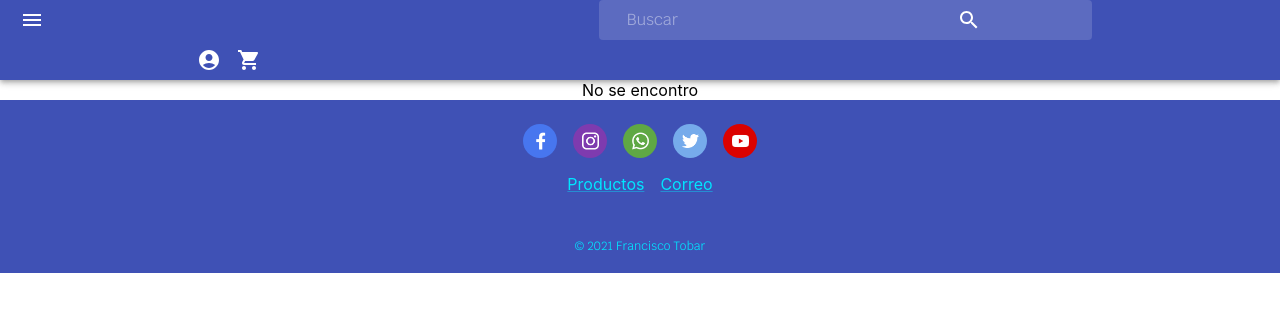
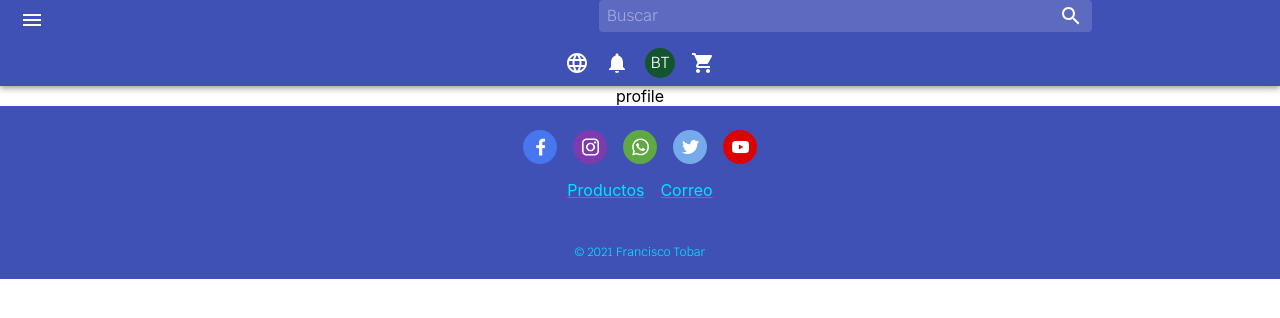
Before and after one commit to borja010/bazaar-store-web, a React (Create React App) app: page /profile in a window 1280 px wide. Shown: the top 318 px of the page. Built offline with nearby package versions, Linux system fonts and the light colour scheme.

Commit message:
Add header with app interactive app bar

```diff
--- /dev/null
+++ b/src/app/components/Account/notifications.jsx
@@ -0,0 +1,7 @@
+import { React, useRef, useEffect, useState } from "react";
+
+function Notifications() {
+    return "notifications";
+}
+
+export default Notifications;
--- /dev/null
+++ b/src/app/components/Account/profile.jsx
@@ -0,0 +1,7 @@
+import { React, useRef, useEffect, useState } from "react";
+
+function Profile() {
+    return "profile";
+}
+
+export default Profile;
--- /dev/null
+++ b/src/app/components/Account/purchase.jsx
@@ -0,0 +1,7 @@
+import { React, useRef, useEffect, useState } from "react";
+
+function Purchase() {
+    return "purchase";
+}
+
+export default Purchase;
--- /dev/null
+++ b/src/app/components/Account/region.jsx
@@ -0,0 +1,7 @@
+import { React, useRef, useEffect, useState } from "react";
+
+function Region() {
+    return "region";
+}
+
+export default Region;
--- /dev/null
+++ b/src/app/components/Cart/cart.jsx
@@ -0,0 +1,7 @@
+import { React, useRef, useEffect, useState } from "react";
+
+function Cart() {
+    return "cart";
+}
+
+export default Cart;
--- a/src/app/components/Skeleton/header.jsx
+++ b/src/app/components/Skeleton/header.jsx
@@ -1,22 +1,37 @@
-import React, { useState, useContext } from "react";
+import React, { useState, useContext, useRef } from "react";
 
+import { Link as RouterLink } from 'react-router-dom';
 
 import AppBar from '@mui/material/AppBar';
 import Grid from "@mui/material/Grid";
 import Toolbar from '@mui/material/Toolbar';
-import Typography from '@mui/material/Typography';
 import IconButton from '@mui/material/IconButton';
-import MenuIcon from '@mui/icons-material/Menu';
-import ShoppingCartIcon from '@mui/icons-material/ShoppingCart';
 import Drawer from '@mui/material/Drawer';
 import List from '@mui/material/List';
 import ListItem from '@mui/material/ListItem';
 import ListItemText from '@mui/material/ListItemText';
+import Avatar from '@mui/material/Avatar';
+import InputBase from '@mui/material/InputBase';
+import ListItemIcon from '@mui/material/ListItemIcon';
+import Divider from '@mui/material/Divider';
+import Paper from '@mui/material/Paper';
+import Popper from '@mui/material/Popper';
+
+import MenuItem from '@mui/material/MenuItem';
+import MenuList from '@mui/material/MenuList';
+import Typography from '@mui/material/Typography';
 import { styled, alpha } from '@mui/material/styles';
 
-import InputBase from '@mui/material/InputBase';
+
 import SearchIcon from '@mui/icons-material/Search';
 import AccountCircleIcon from '@mui/icons-material/AccountCircle';
+import ShoppingCartIcon from '@mui/icons-material/ShoppingCart';
+import LocalShippingIcon from '@mui/icons-material/LocalShipping';
+import LanguageIcon from '@mui/icons-material/Language';
+import NotificationsIcon from '@mui/icons-material/Notifications';
+import MenuIcon from '@mui/icons-material/Menu';
+import Settings from '@mui/icons-material/Settings';
+import Logout from '@mui/icons-material/Logout';
 
 import { Context } from "app/context/storeContext";
 
@@ -32,8 +47,65 @@ const Search = styled('div')(({ theme }) => ({
 }));
 
 function Header() {
+  const [clickCount, setClickCount] = useState(0);
   const [open, setOpen] = useState(false);
   const [state] = useContext(Context);
+  const [anchorEl, setAnchorEl] = useState(null);
+  const [accountOpen, setAccountOpen] = useState(false);
+
+  function stringToColor(string) {
+    let hash = 0;
+    let i;
+
+    /* eslint-disable no-bitwise */
+    for (i = 0; i < string.length; i += 1) {
+      hash = string.charCodeAt(i) + ((hash << 5) - hash);
+    }
+
+    let color = '#';
+
+    for (i = 0; i < 3; i += 1) {
+      const value = (hash >> (i * 8)) & 0xff;
+      color += `00${value.toString(16)}`.substr(-2);
+    }
+    /* eslint-enable no-bitwise */
+
+    return color;
+  }
+
+  function stringAvatar(name) {
+    return {
+      sx: {
+        bgcolor: stringToColor(name),
+        width: 30,
+        height: 30,
+        fontSize: "1rem"
+      },
+      children: `${name.split(' ')[0][0]}${name.split(' ')[1][0]}`,
+    };
+  }
+
+  function handleOpen(event) {
+    setAccountOpen(true);
+    setAnchorEl(event.currentTarget);
+  };
+
+
+  function handleClose() {
+    setAccountOpen(false);
+    setAnchorEl(null);
+  }
+
+  function handleClick(event) {
+    if (accountOpen && clickCount === 1) {
+      setClickCount(clickCount - 1);
+      handleClose();
+    } else if (clickCount === 0) {
+      setClickCount(clickCount + 1);
+      handleOpen(event);
+    }
+  }
+
 
   return (
     <AppBar position="static">
@@ -50,19 +122,20 @@ function Header() {
           <Grid item xs={12} md={8} order={{ md: 1, xs: 2 }} sx={{ padding: { xs: 1, md: 0 } }}>
             <Search sx={{ width: { xs: "100%", md: "60%" } }}>
               <Grid container direction="row" justifyContent="space-between" alignItems="center">
-                <Grid item xs={6} sx={{ flexBasis: "auto" }}>
+                <Grid item xs={11}>
                   <InputBase
                     sx={{ ml: 1, color: "inherit" }}
                     placeholder="Buscar"
                     inputProps={{ 'aria-label': 'buscar' }}
+                    fullWidth
                   />
                 </Grid>
-                <Grid item xs={6} sx={{ flexBasis: "auto" }}>
+                <Grid item xs={1}>
                   <IconButton
                     color="inherit"
                     aria-label="search"
                     component="span"
-
+                    sx={{ p: 0 }}
                   >
                     <SearchIcon />
                   </IconButton>
@@ -70,11 +143,51 @@ function Header() {
               </Grid>
             </Search>
           </Grid>
-          <Grid item xs={4} order={{ md: 2, xs: 1 }} sx={{ flexBasis: "auto" }}>
-            <IconButton color="inherit" aria-label="cart" onClick={() => setOpen(true)}>
+          <Grid item xs={12} order={{ md: 2, xs: 1 }} sx={{ flexBasis: "auto" }}>
+            {/* <IconButton
+              color="inherit"
+              aria-label="cart"
+            >
               <AccountCircleIcon />
+            </IconButton> */}
+            <IconButton
+              color="inherit"
+              aria-label="cart"
+              component={RouterLink}
+              to="/region"
+            >
+              <LanguageIcon />
             </IconButton>
-            <IconButton color="inherit" aria-label="cart" onClick={() => setOpen(true)}>
+            <IconButton
+              color="inherit"
+              aria-label="cart"
+              component={RouterLink}
+              to="/notifications"
+            >
+              <NotificationsIcon />
+            </IconButton>
+            <IconButton
+              color="inherit"
+              aria-label="cart"
+              onMouseEnter={handleOpen}
+              onMouseLeave={handleClose}
+              onClick={handleClick}
+            >
+              <Avatar
+                {...stringAvatar('Borja Tobar')}
+              />
+              <AccountMenu
+                anchorEl={anchorEl}
+                open={accountOpen}
+              />
+            </IconButton>
+
+            <IconButton
+              color="inherit"
+              aria-label="cart"
+              component={RouterLink}
+              to="/cart"
+            >
               <ShoppingCartIcon />
             </IconButton>
           </Grid>
@@ -95,4 +208,67 @@ function Header() {
   );
 }
 
+function AccountMenu(props) {
+
+  const id = props.open ? 'transition-popper' : undefined;
+
+  return (
+    <Popper
+      id={id}
+      autoFocus
+      open={props.open}
+      anchorEl={props.anchorEl}
+      style={{
+        zIndex: 5
+      }}
+      placement="bottom-start"
+    >
+      <Paper
+        sx={{
+          filter: 'drop-shadow(0px 2px 8px rgba(0,0,0,0.32))',
+          borderRadius: "4px",
+          boxShadow: "none",
+          marginTop: "-2%",
+          '&:before': {
+            content: '""',
+            display: 'block',
+            position: 'absolute',
+            top: 0,
+            right: 14,
+            width: 10,
+            height: 10,
+            bgcolor: 'background.paper',
+            transform: 'translateY(-50%) rotate(45deg)',
+            zIndex: 0,
+          },
+        }}
+      >
+        <MenuList>
+          <MenuItem>
+            <AccountCircleIcon />
+            <ListItemText sx={{ paddingLeft: "10px" }} primary="My profile" />
+          </MenuItem>
+          <MenuItem>
+            <LocalShippingIcon />
+            <ListItemText sx={{ paddingLeft: "10px" }} primary="My purchases" />
+          </MenuItem>
+          <Divider />
+          <MenuItem>
+            <ListItemIcon>
+              <Settings fontSize="small" />
+            </ListItemIcon>
+            Settings
+          </MenuItem>
+          <MenuItem>
+            <ListItemIcon>
+              <Logout fontSize="small" />
+            </ListItemIcon>
+            Logout
+          </MenuItem>
+        </MenuList>
+      </Paper>
+    </Popper>
+  );
+}
+
 export default Header;
--- a/src/app/components/Store/item.jsx
+++ b/src/app/components/Store/itemStore.jsx
@@ -33,7 +33,7 @@ const useStyles = makeStyles((theme) => ({
     }
 }));
 
-function Item() {
+function ItemStore() {
 
     let item = {
         name: "Random Name #1",
@@ -248,4 +248,4 @@ function Item() {
     )
 }
 
-export default Item;
+export default ItemStore;
--- a/src/app/main.js
+++ b/src/app/main.js
@@ -1,9 +1,14 @@
 import React from "react";
 import { Switch, Route, Redirect } from "react-router-dom";
 import Home from "app/components/Skeleton/home";
-import Item from "app/components/Store/item";
+import Item from "app/components/Store/itemStore";
 import Store from "app/components/Store/store";
 import NotFound from "app/components/Skeleton/notFound";
+import Cart from "app/components/Cart/cart";
+import Profile from "app/components/Account/profile";
+import Purchase from "app/components/Account/purchase";
+import Notifications from "app/components/Account/notifications";
+import Region from "app/components/Account/region";
 
 function Main() {
   return (
@@ -14,6 +19,11 @@ function Main() {
       <Route path="/home" component={Home} />
       <Route path="/item/:id" component={Item} />
       <Route path="/store" component={Store} />
+      <Route path="/cart" component={Cart} />
+      <Route path="/profile" component={Profile} />
+      <Route path="/purchase" component={Purchase} />
+      <Route path="/notifications" component={Notifications} />
+      <Route path="/region" component={Region} />
       <Route component={NotFound}></Route>
     </Switch>
   );
```
Also changed, not shown: src/app/components/Cart/item.jsx (added, +7 -0 lines).
